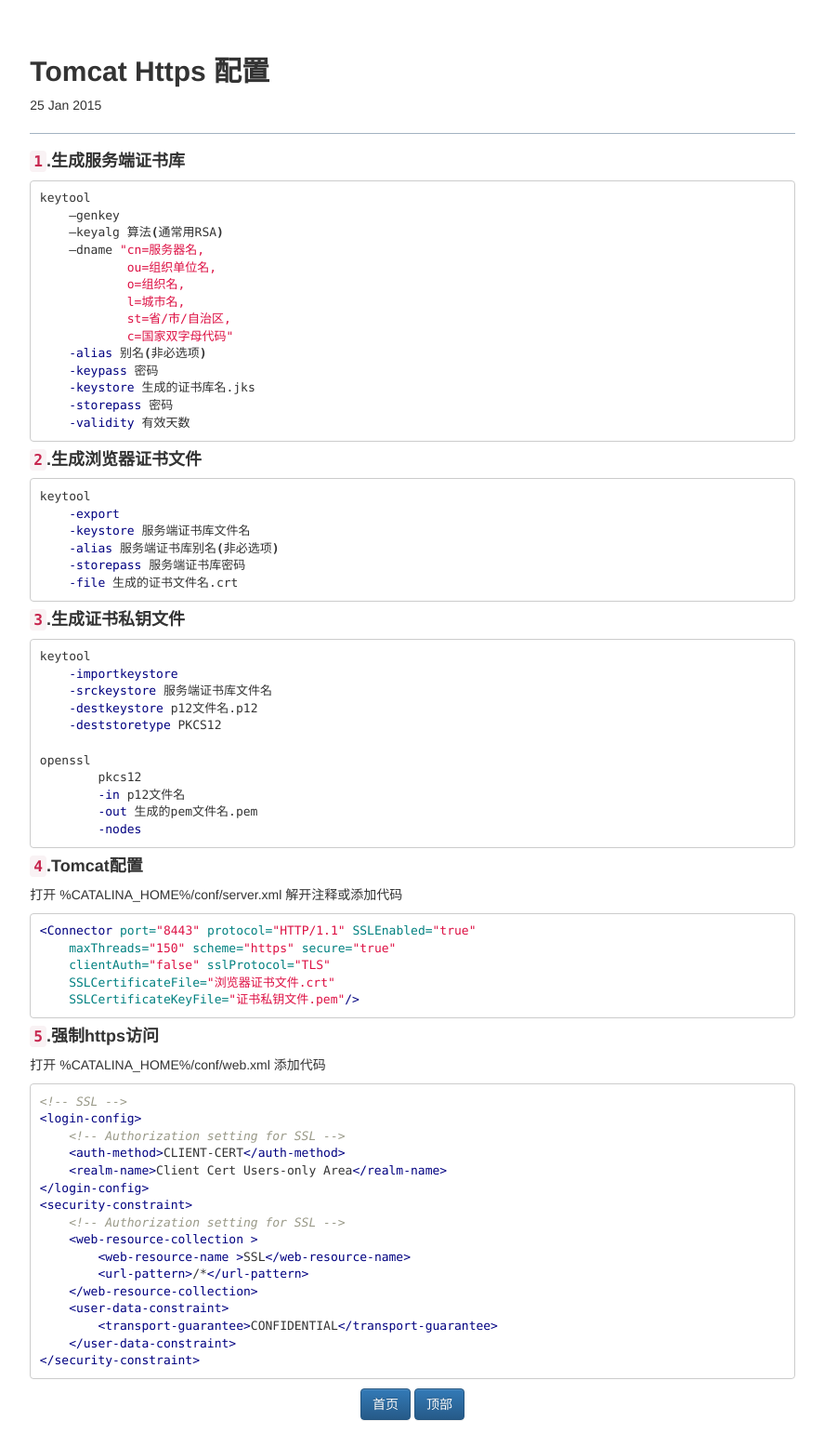
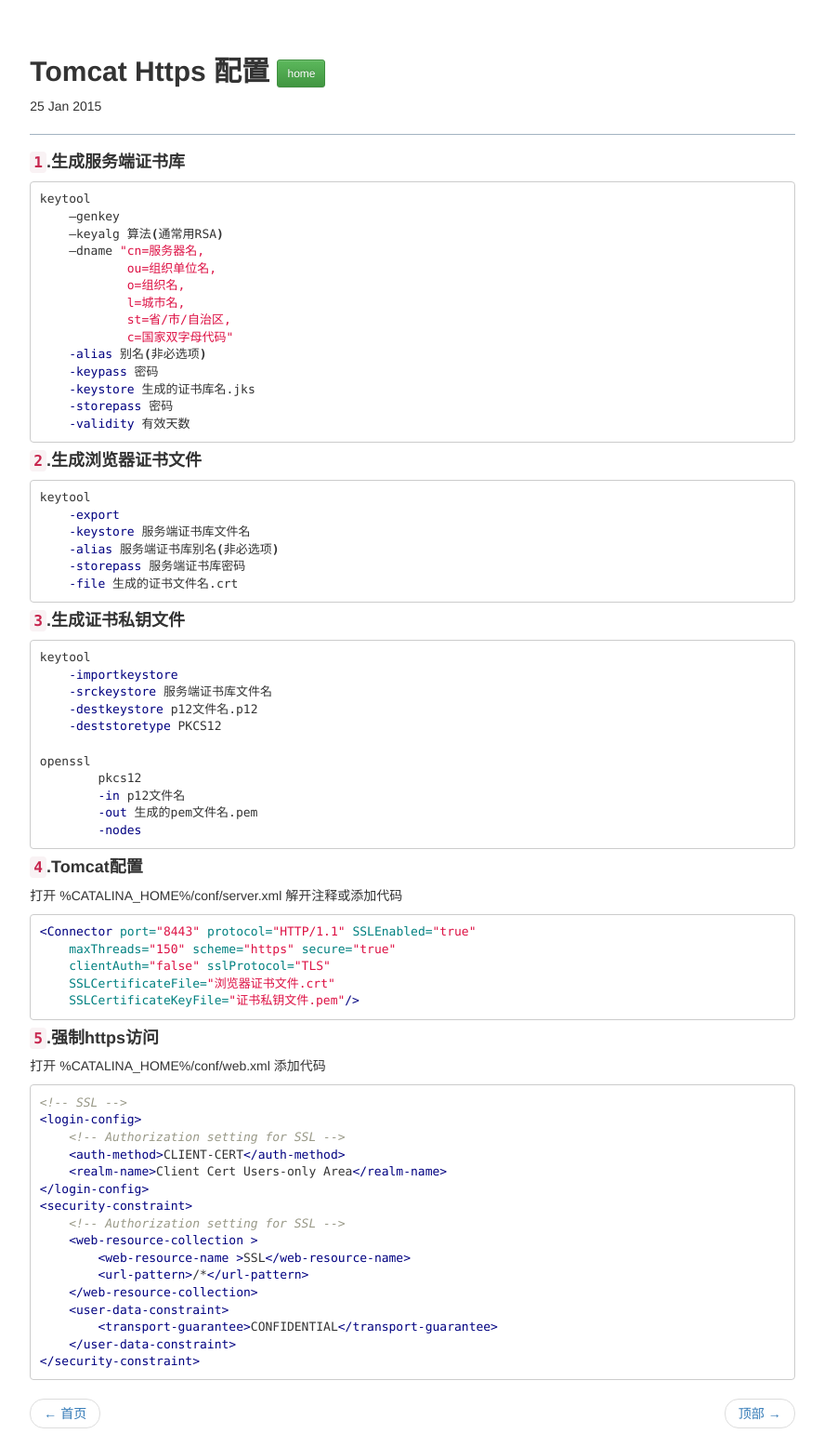
Before and after one commit to bit-ranger/blog, a Jekyll site: the page built from _posts/2015-01-25-tomcat-https.md, in a window 1280 px wide. Shown: the whole page at 93% size, without its empty margins (196-1083 px from the left). Built offline with Jekyll 4.4.1, drawn with Linux system fonts in a browser that asks for light colours; nearby versions of some CDN libraries; Markdown is read by kramdown in place of the engine named in the settings; before the commit the page ends 1527 px from its top, so only the background shows below that.

Commit message:
Update default.html

```diff
--- a/_layouts/default.html
+++ b/_layouts/default.html
@@ -14,16 +14,18 @@
 　　	<div class="container-fluid">
 　　	    <div class="row">
 	        <div class="col-lg-8 col-lg-offset-2">
-	            <h2>{{page.title}}</h2>
+	            <h2>{{page.title}} <a href="/" class="btn btn-success btn-sm float-right">home</a></h2>
 	            {{ page.date | date_to_string }}
 	            <hr/>
 	            <div>
 	                {{ content }}
 	            </div>
-	            <div class="text-center">
-	                <button type="button" class="btn btn-primary" onclick="window.location='/'">首页</button>
-	                <button type="button" class="btn btn-primary" onclick="window.location='#'">顶部</button>
-	            </div>
+	                <nav>
+	                    <ul class="pager">
+	                        <li class="previous"><a href="/"><span aria-hidden="true">&larr;</span> 首页</a></li>
+	                        <li class="next"><a href="#">顶部 <span aria-hidden="true">&rarr;</span></a></li>
+	                    </ul>
+	                </nav>
 	        </div>
 	    </div>
 	</div>
```
